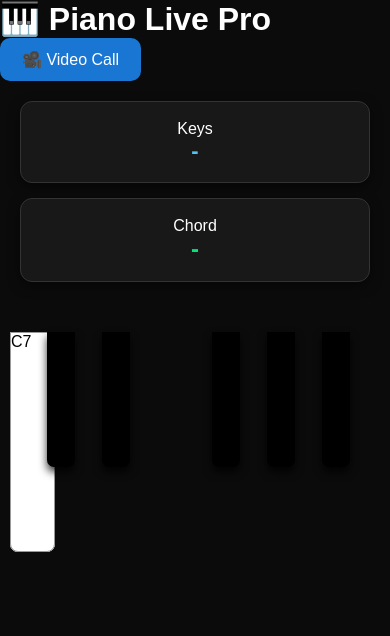
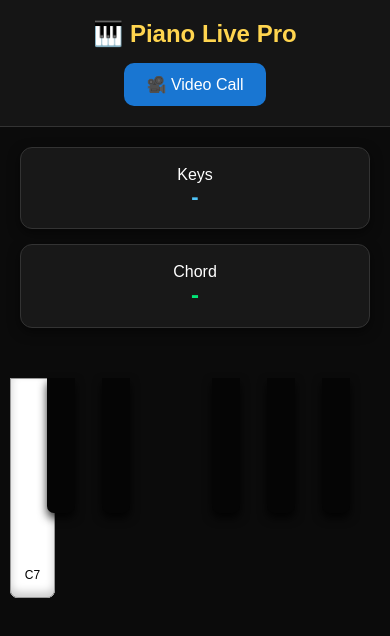
Before and after one commit to anikousmusicinstitute/anikous-music-institute-, a plain HTML site: page index.html in a window 390 px wide. Drawn offline with Linux system fonts and the light colour scheme.

Commit message:
style.css

```diff
--- a/style.css
+++ b/style.css
@@ -16,7 +16,9 @@
 
 
 
-header{
+/* TOP */
+
+.top{
 
 background:#151515;
 
@@ -29,7 +31,7 @@
 }
 
 
-header h1{
+.top h1{
 
 font-size:32px;
 
@@ -58,7 +60,6 @@
 cursor:pointer;
 
 }
-
 
 
 button:hover{
@@ -103,7 +104,6 @@
 display:grid;
 
 grid-template-columns:
-
 repeat(auto-fit,minmax(170px,1fr));
 
 gap:15px;
@@ -170,7 +170,7 @@
 
 
 
-/* PIANO */
+/* PIANO AREA */
 
 .pianoArea{
 
@@ -178,11 +178,15 @@
 
 overflow-x:auto;
 
+overflow-y:hidden;
+
 padding:30px 10px;
 
 }
 
 
+
+/* PIANO */
 
 #piano{
 
@@ -190,13 +194,15 @@
 
 height:260px;
 
+min-width:2500px;
+
 margin:auto;
 
 }
 
 
 
-/* WHITE KEYS */
+/* WHITE KEY */
 
 .white{
 
@@ -208,21 +214,27 @@
 
 height:250px;
 
-background:white;
+background:#fff;
 
 border:1px solid #999;
 
-border-radius:0 0 8px 8px;
+border-radius:
+
+0 0 8px 8px;
 
 color:black;
 
 z-index:1;
 
+box-shadow:
+
+inset 0 -5px 8px rgba(0,0,0,.2);
+
 }
 
 
 
-/* BLACK KEYS */
+/* BLACK KEY */
 
 .black{
 
@@ -234,21 +246,23 @@
 
 height:155px;
 
-background:#000;
+background:#050505;
 
-border-radius:0 0 7px 7px;
+border-radius:
+
+0 0 7px 7px;
 
 z-index:10;
 
 box-shadow:
 
-0 5px 8px rgba(0,0,0,.8);
+0 5px 10px rgba(0,0,0,.8);
 
 }
 
 
 
-/* PRESS EFFECT */
+/* KEY PRESS */
 
 .white.active{
 
@@ -257,6 +271,7 @@
 transform:translateY(3px);
 
 }
+
 
 
 .black.active{
@@ -269,14 +284,35 @@
 
 
 
+/* KEY LABEL */
+
+.white span{
+
+position:absolute;
+
+bottom:15px;
+
+width:100%;
+
+text-align:center;
+
+font-size:12px;
+
+}
+
+
+
+/* MOBILE */
+
 @media(max-width:600px){
 
 
-header h1{
+.top h1{
 
 font-size:24px;
 
 }
+
 
 
 .white{
@@ -288,6 +324,7 @@
 }
 
 
+
 .black{
 
 width:28px;
@@ -297,4 +334,12 @@
 }
 
 
+
+#piano{
+
+min-width:2100px;
+
 }
+
+
+}
```
